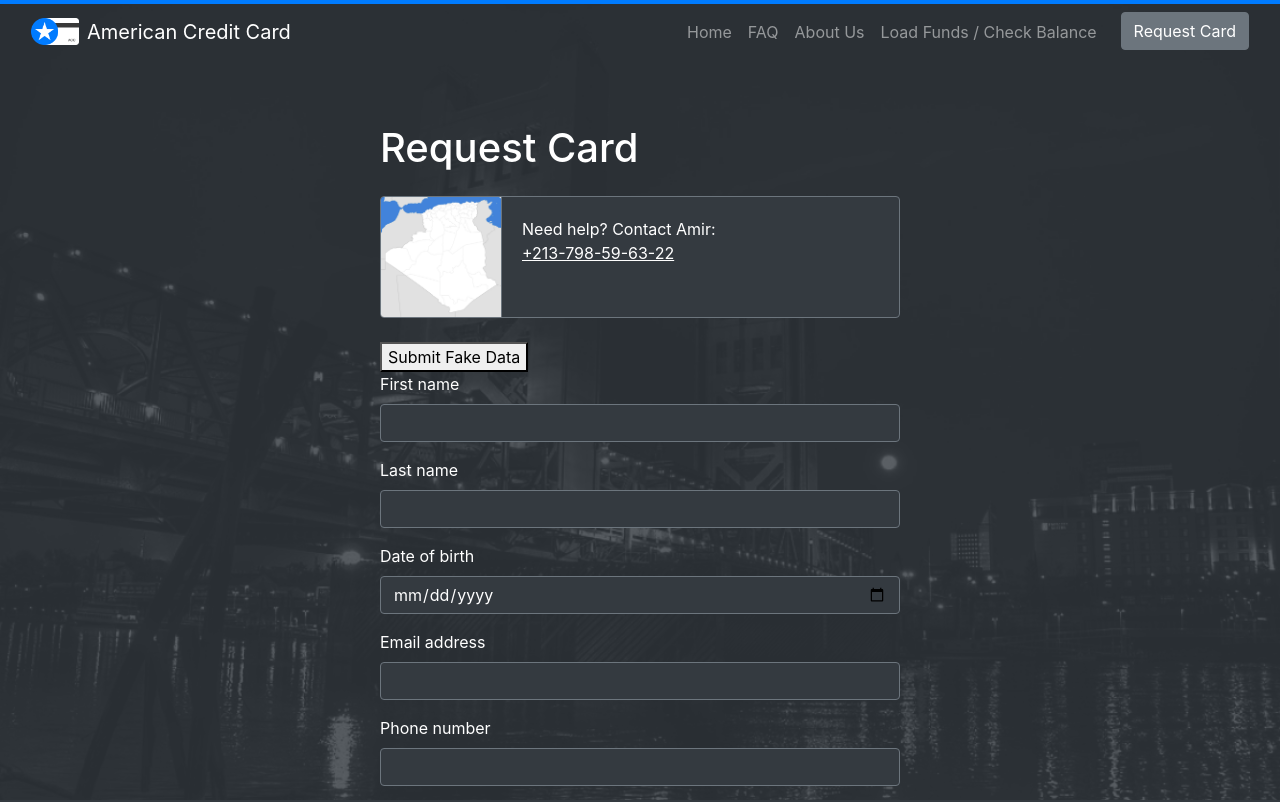
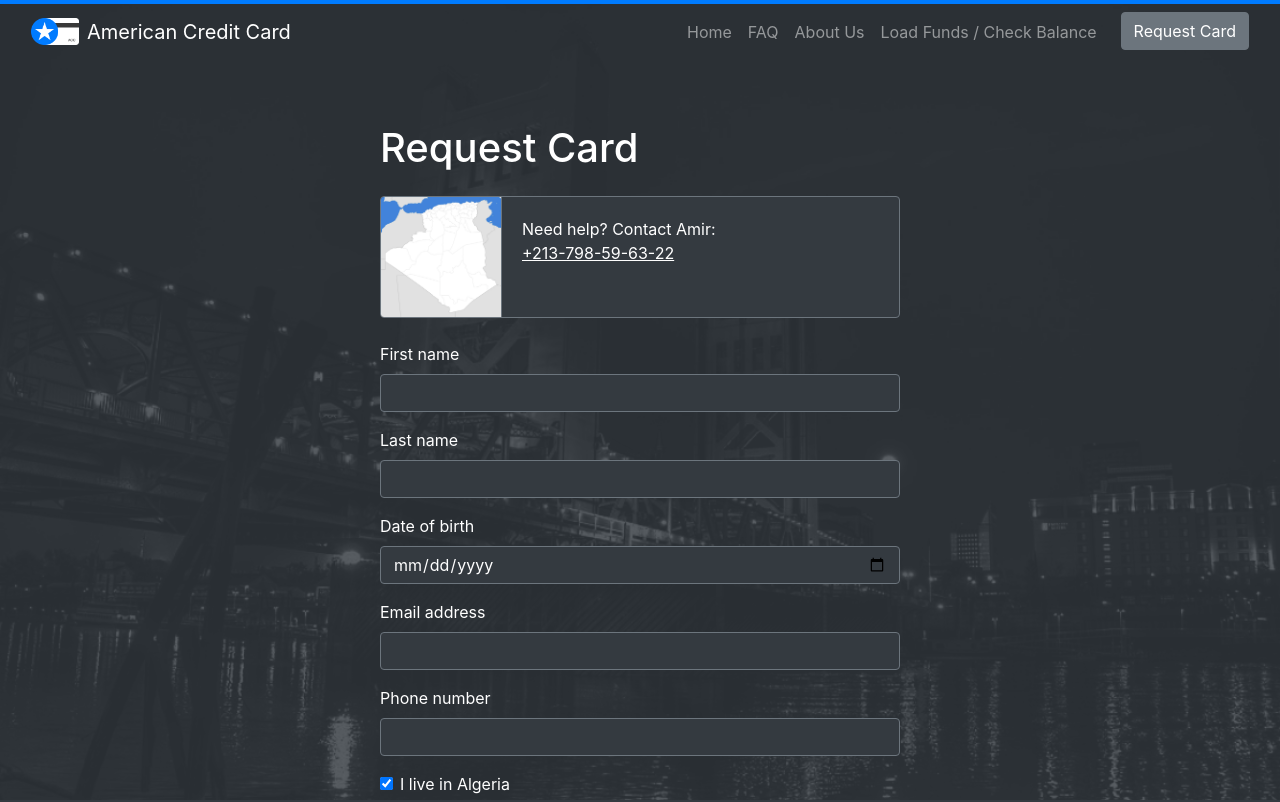
Before and after one commit to markmiro/americancreditcard, a Next.js app: page /request-card in a window 1280 px wide. Shown: the top 802 px of the page. Built offline with nearby package versions, Linux system fonts and the light colour scheme.

Commit message:
Fix rename breaking stuff

```diff
--- a/pages/request-card.js
+++ b/pages/request-card.js
@@ -1,10 +1,8 @@
 /* eslint-disable */
 import { useState } from "react";
-import axios from "axios";
 import { provinces } from "../components/provinces";
 import { ImageUpload } from "../components/upload-id";
 import { PaymentDetails } from "../components/payment-details";
-import testData from "../components/test-data.json";
 
 function Form() {
   const [showReferralCode, setShowReferralCode] = useState(false);
@@ -55,24 +53,6 @@ function Form() {
       disabled={isSubmitting}
       encType="multipart/form-data"
     >
-      <button
-        type="button"
-        onClick={() => {
-          console.log(testData);
-
-          axios
-            .post("https://americanrivergold.com/newcardrequests", testData)
-            .then((response) => {
-              console.log({ axiosResponse: response });
-            })
-            .catch((err) => {
-              console.log({ axiosError: err });
-              alert(err.message);
-            });
-        }}
-      >
-        Submit Fake Data
-      </button>
       <div className="form-group">
         <label>First name</label>
         <input name="first_name" className="form-control" required />
```
